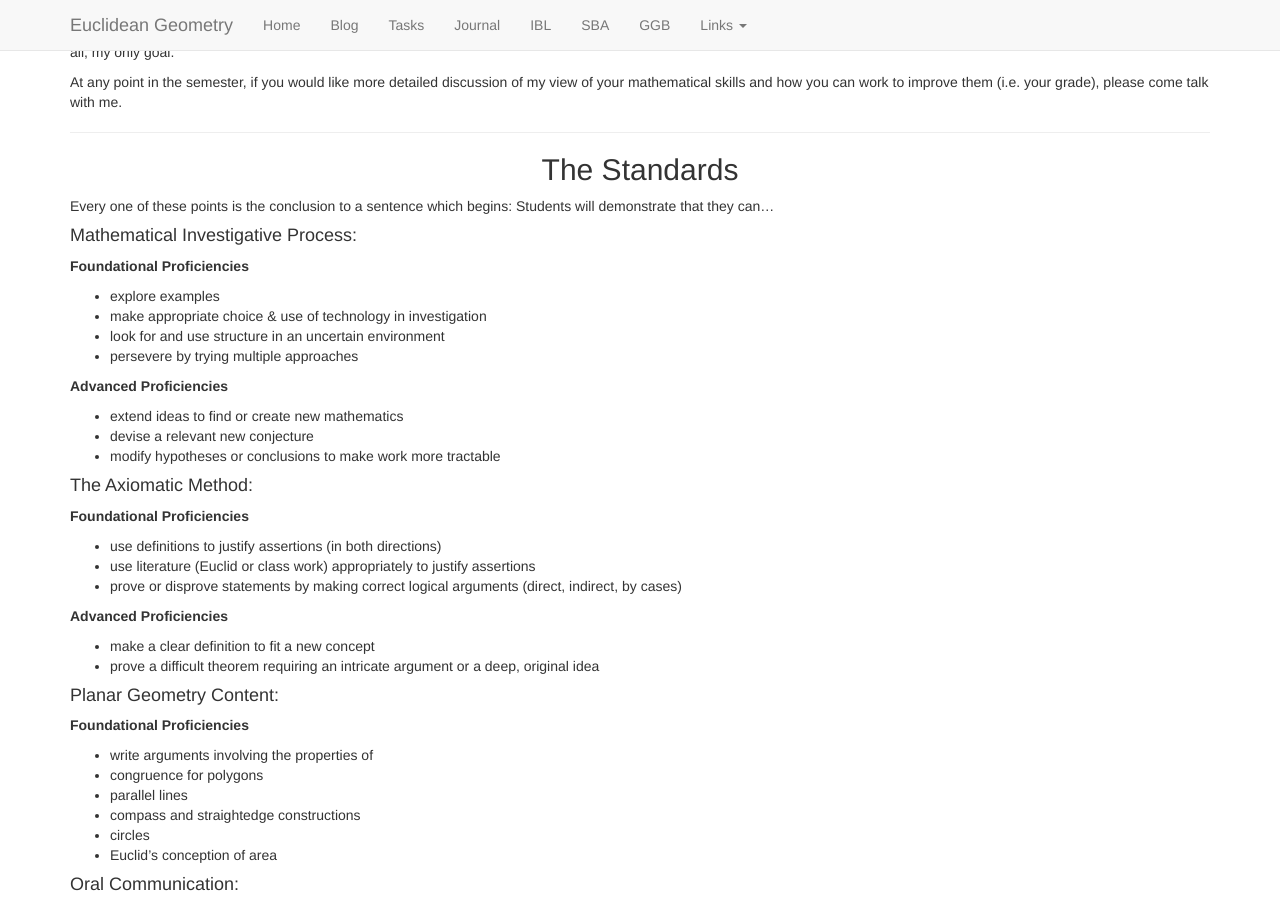
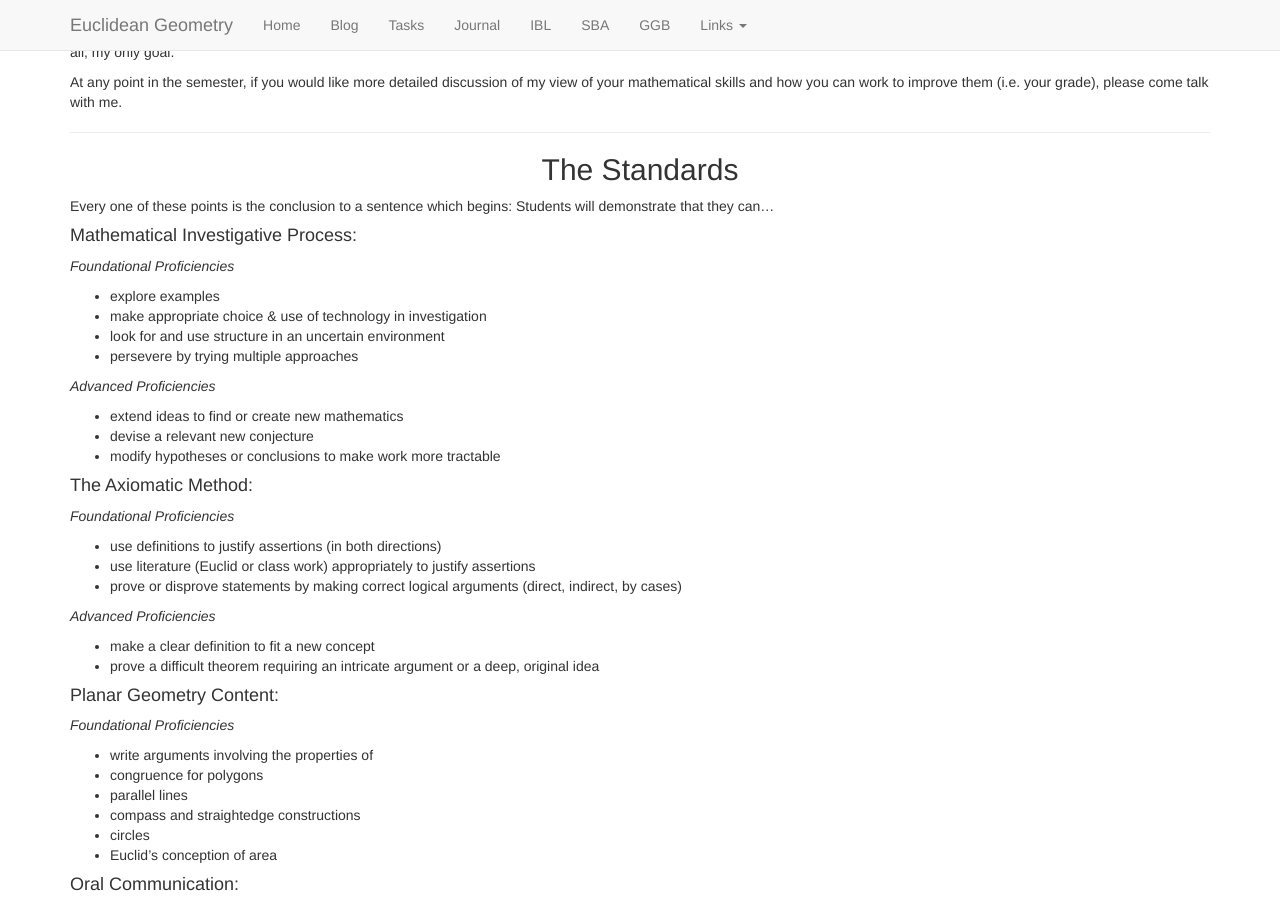
Before and after one commit to theronhitchman/euclidean-geometry, a Jekyll site: the page built from standards-based-assessment/the-standards.md, in a window 1280 px wide and 900 px high, scrolled down 614 px. Built offline with Jekyll 4.4.1, drawn with Linux system fonts in a browser that asks for light colours; nearby versions of some CDN libraries.

Commit message:
updated formatting of sba page for readability

```diff
--- a/standards-based-assessment/the-standards.md
+++ b/standards-based-assessment/the-standards.md
@@ -56,14 +56,14 @@ Every one of these points is the conclusion to a sentence which begins:
 
 #### Mathematical Investigative Process:
 
-**Foundational Proficiencies**
+*Foundational Proficiencies*
 
 - explore examples
 - make appropriate choice & use of technology in investigation
 - look for and use structure in an uncertain environment
 - persevere by trying multiple approaches
 
-**Advanced Proficiencies**
+*Advanced Proficiencies*
 
 - extend ideas to find or create new mathematics
 - devise a relevant new conjecture
@@ -71,20 +71,20 @@ Every one of these points is the conclusion to a sentence which begins:
 
 #### The Axiomatic Method:
 
-**Foundational Proficiencies**
+*Foundational Proficiencies*
 
 - use definitions to justify assertions (in both directions)
 - use literature (Euclid or class work) appropriately to justify assertions
 - prove or disprove statements by making correct logical arguments (direct, indirect, by cases)
 
-**Advanced Proficiencies**
+*Advanced Proficiencies*
 
 - make a clear definition to fit a new concept
 - prove a difficult theorem requiring an intricate argument or a deep, original idea
 
 #### Planar Geometry Content:
 
-**Foundational Proficiencies**
+*Foundational Proficiencies*
 
 - write arguments involving the properties of
 - congruence for polygons
@@ -95,20 +95,20 @@ Every one of these points is the conclusion to a sentence which begins:
 
 #### Oral Communication:
 
-**Foundational Proficiencies**
+*Foundational Proficiencies*
 
 - present ideas clearly with precision about mathematics
 - handle questions respectfully and directly
 - ask questions respectfully and directly
 
-**Advanced Proficiencies**
+*Advanced Proficiencies*
 
 - Make effective use of presentation technology (chalk, computer, other)
 - engage in meaningful critique
 
 #### Written Communication:
 
-**Foundational Proficiencies:**
+*Foundational Proficiencies:*
 
 - write in clear English prose
 - use proper mathematical style
@@ -117,7 +117,7 @@ Every one of these points is the conclusion to a sentence which begins:
 - produce professional quality documents
 - read new mathematics for understanding
 
-**Advanced Proficiencies:**
+*Advanced Proficiencies:*
 
 - write concisely, balancing clarity and brevity
 - critique written mathematics critically in a peer review setting
```
